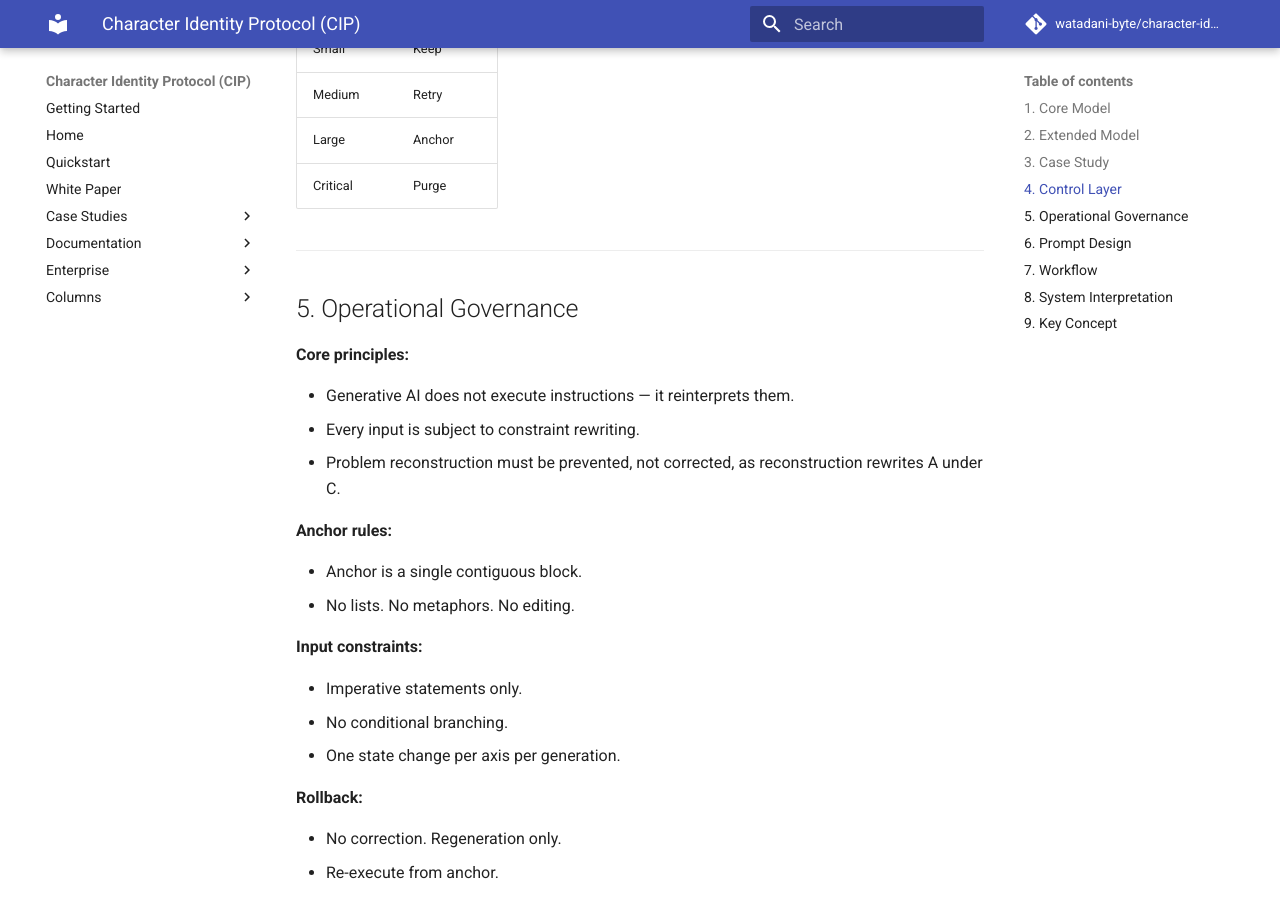
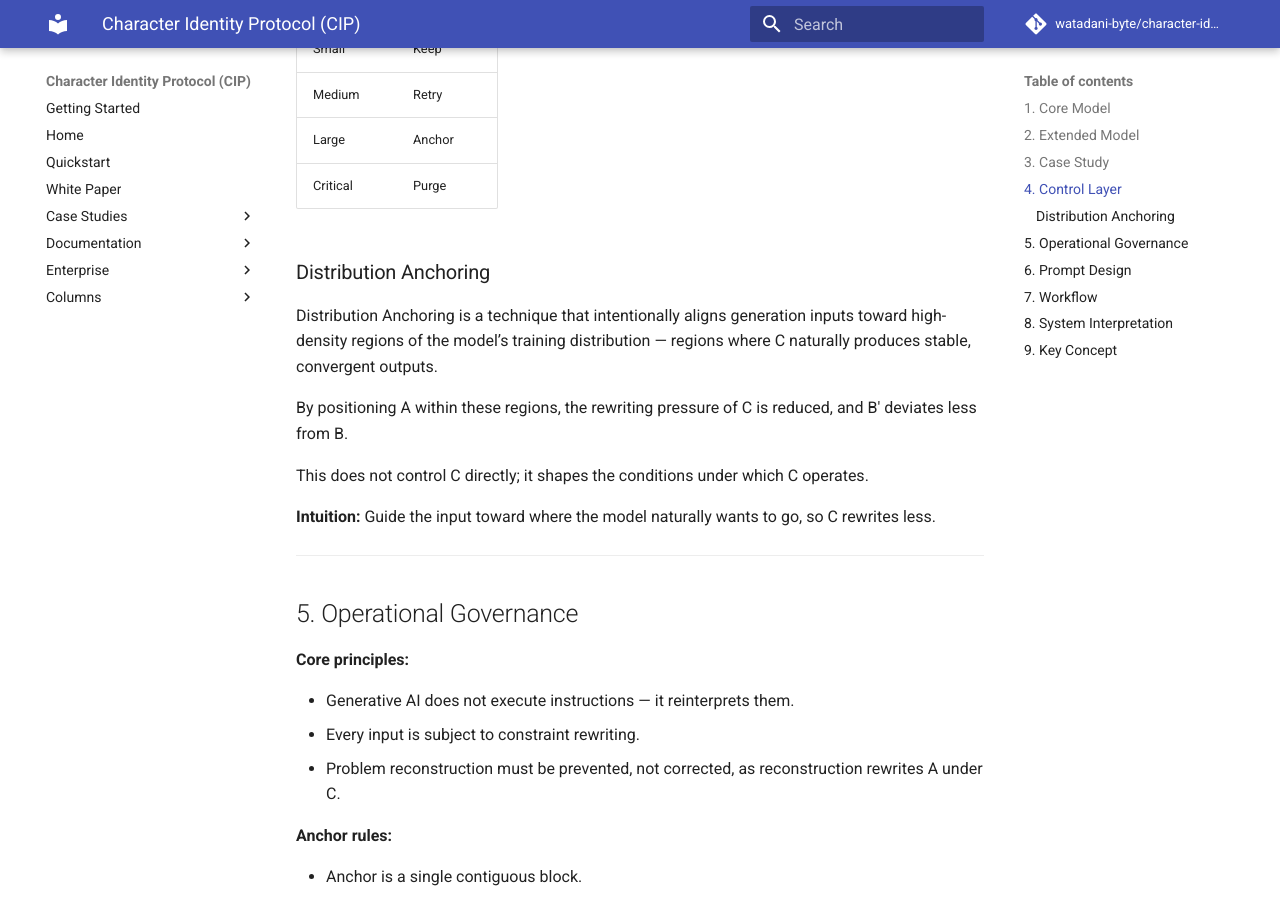
Before and after one commit to watadani-byte/character-identity-protocol, an MkDocs documentation site: the page built from docs/cip_integrated.md, in a window 1280 px wide and 900 px high, scrolled down 1826 px. Built offline with MkDocs 1.6.1 and Material for MkDocs 9.7.7, drawn with Linux system fonts in a browser that asks for light colours; comment, search, counter and statistics services are not loaded.

Commit message:
cip_integrated.md を更新

```diff
--- a/docs/cip_integrated.md
+++ b/docs/cip_integrated.md
@@ -75,6 +75,16 @@ Decision logic:
 |Large      |Anchor|
 |Critical   |Purge |
 
+### Distribution Anchoring
+
+Distribution Anchoring is a technique that intentionally aligns generation inputs toward high-density regions of the model’s training distribution — regions where C naturally produces stable, convergent outputs.
+
+By positioning A within these regions, the rewriting pressure of C is reduced, and B′ deviates less from B.
+
+This does not control C directly; it shapes the conditions under which C operates.
+
+**Intuition:** Guide the input toward where the model naturally wants to go, so C rewrites less.
+
 -----
 
 ## 5. Operational Governance
```
